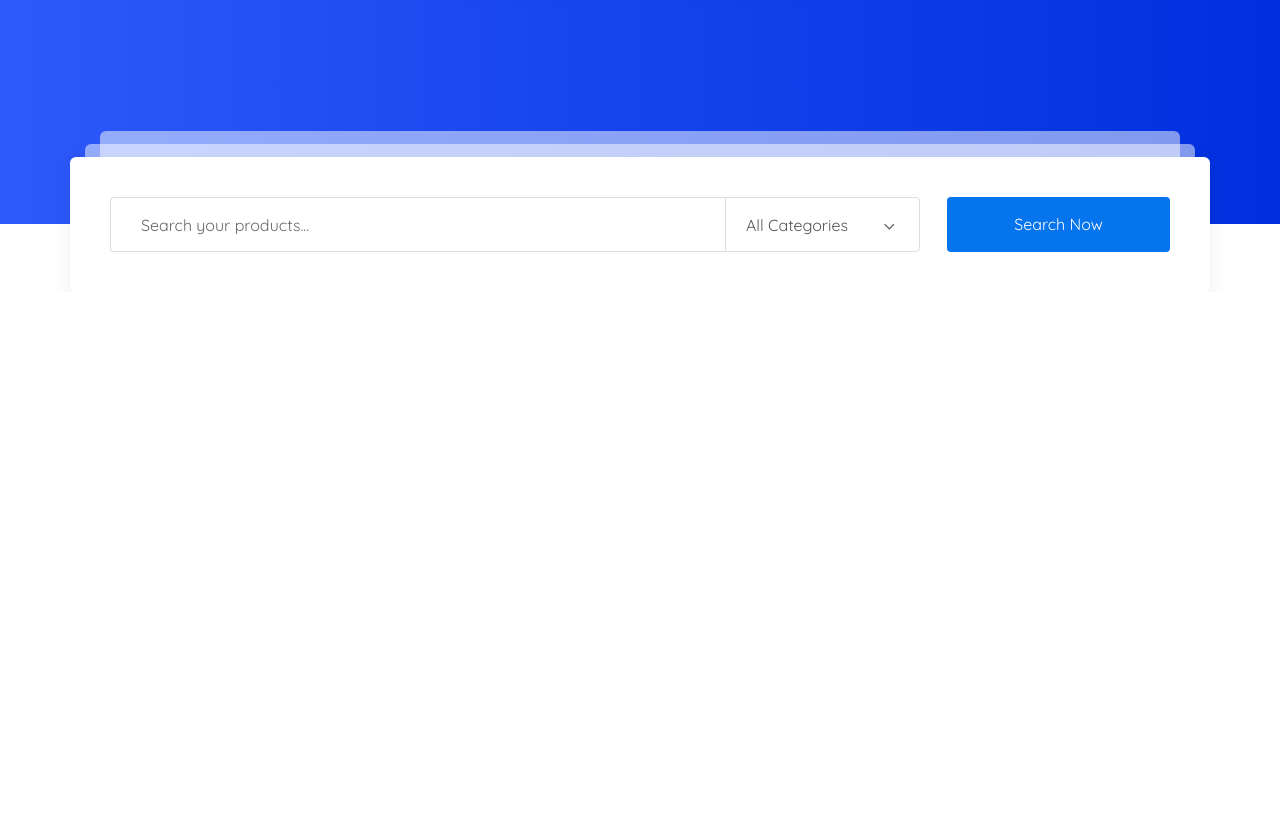
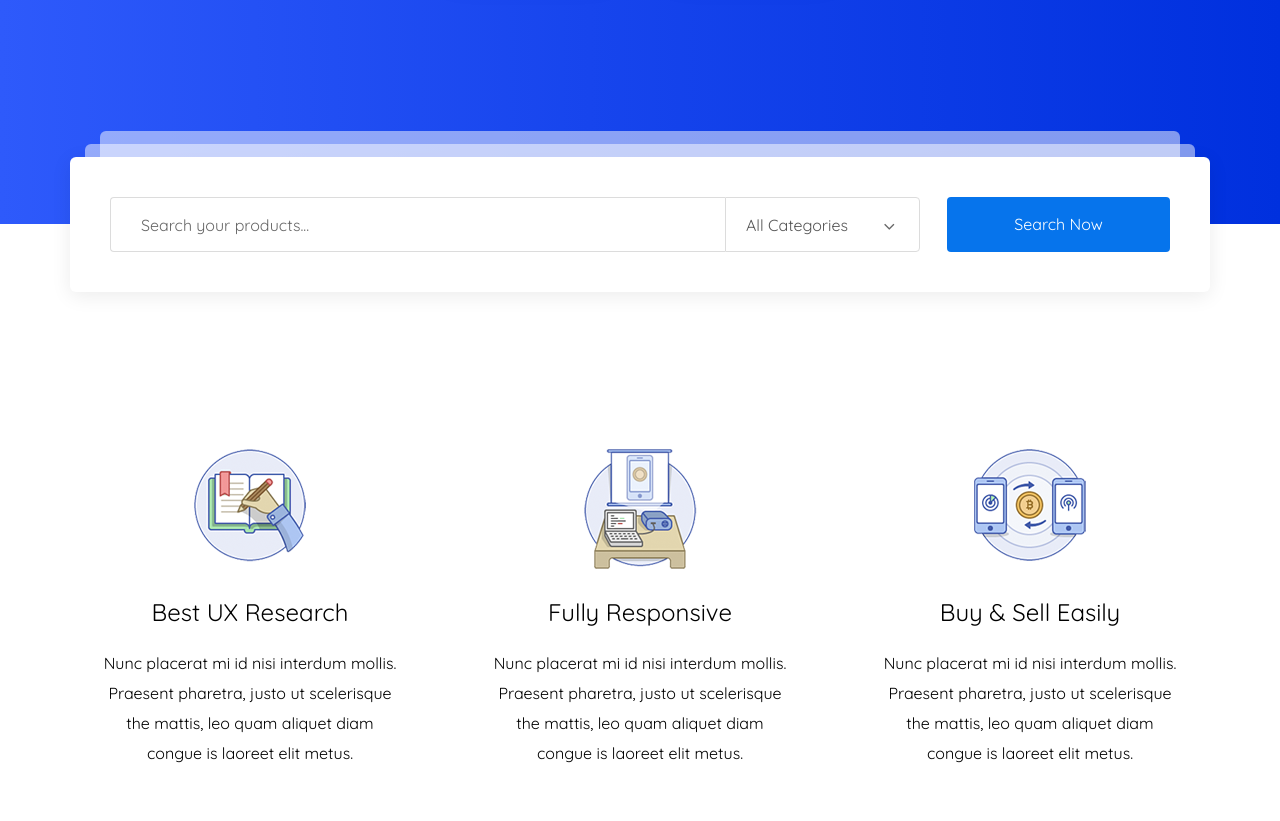
Before and after one commit to RinatSham/Igogo, a website: page app/index.html in a window 1280 px wide. Shown: the part 682-1503 px from the top of the page. Before the commit the page ends 974 px from the top, so only its background shows below. Drawn offline with nearby package versions, Linux system fonts and the light colour scheme; files that its build step writes are made by us from their sources; files whose address does not match are found by name.

Commit message:
added features

```diff
--- a/app/index.html
+++ b/app/index.html
@@ -105,6 +105,51 @@
       </div>
     </section>
   </div>
+  <section class="features">
+    <div class="container">
+      <div class="features__inner">
+        <div class="features__item">
+          <div class="features__item-img">
+            <img src="images/icons/features-item-1.png" alt="">
+          </div>
+          <div class="features__item-title">
+            Best UX Research
+          </div>
+          <div class="features__item-text">
+            Nunc placerat mi id nisi interdum mollis. Praesent pharetra, justo ut scelerisque
+            the mattis, leo quam aliquet diam
+            congue is laoreet elit metus.
+          </div>
+        </div>
+        <div class="features__item">
+          <div class="features__item-img">
+            <img src="images/icons/features-item-2.png" alt="">
+          </div>
+          <div class="features__item-title">
+            Fully Responsive
+          </div>
+          <div class="features__item-text">
+            Nunc placerat mi id nisi interdum mollis. Praesent pharetra, justo ut scelerisque
+            the mattis, leo quam aliquet diam
+            congue is laoreet elit metus.
+          </div>
+        </div>
+        <div class="features__item">
+          <div class="features__item-img">
+            <img src="images/icons/features-item-3.png" alt="">
+          </div>
+          <div class="features__item-title">
+            Buy & Sell Easily
+          </div>
+          <div class="features__item-text">
+            Nunc placerat mi id nisi interdum mollis. Praesent pharetra, justo ut scelerisque
+            the mattis, leo quam aliquet diam
+            congue is laoreet elit metus.
+          </div>
+        </div>
+      </div>
+    </div>
+  </section>
 
 
 
--- a/app/scss/style.scss
+++ b/app/scss/style.scss
@@ -264,3 +264,48 @@
   }
 }
 // end search
+
+// start features
+
+.features{
+  padding-top: 185px;
+  padding-bottom: 120px;
+}
+.features__inner{
+  display: flex;
+  justify-content: space-between;
+}
+.features__item{
+  max-width: 360px;
+  text-align: center;
+  padding: 40px 33px 50px;
+  transition: all .5s;
+  &:hover{
+    border-radius: 4px;
+    box-shadow: 0px 2px 50px 0px rgba(0, 0, 0, 0.08);
+  }
+  &-img{
+    height: 120px;
+    margin-bottom: 30px;
+  }
+  &-title{
+    font-size: 24px;
+    margin-bottom: 21px;
+  }
+  &-text{
+    font-size: 16px;
+    line-height: 30px;
+  }
+}
+// end features
+.BG {
+  border-radius: 4px;
+  background-color: rgb(255, 255, 255);
+  box-shadow: 0px 2px 50px 0px rgba(0, 0, 0, 0.08);
+  position: absolute;
+  left: 780px;
+  top: 1091px;
+  width: 361px;
+  height: 403px;
+  z-index: 692;
+}
```
Also changed, not shown: app/images/icons/features-item-1.png (added), app/images/icons/features-item-2.png (added), app/images/icons/features-item-3.png (added).
